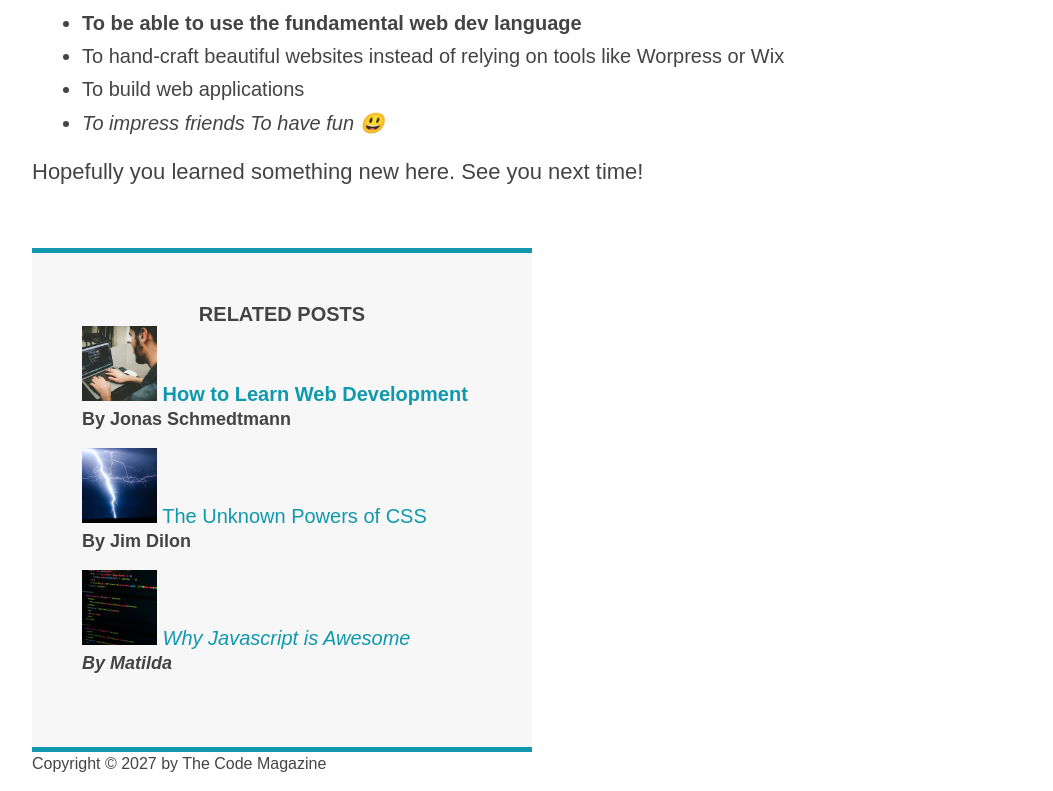
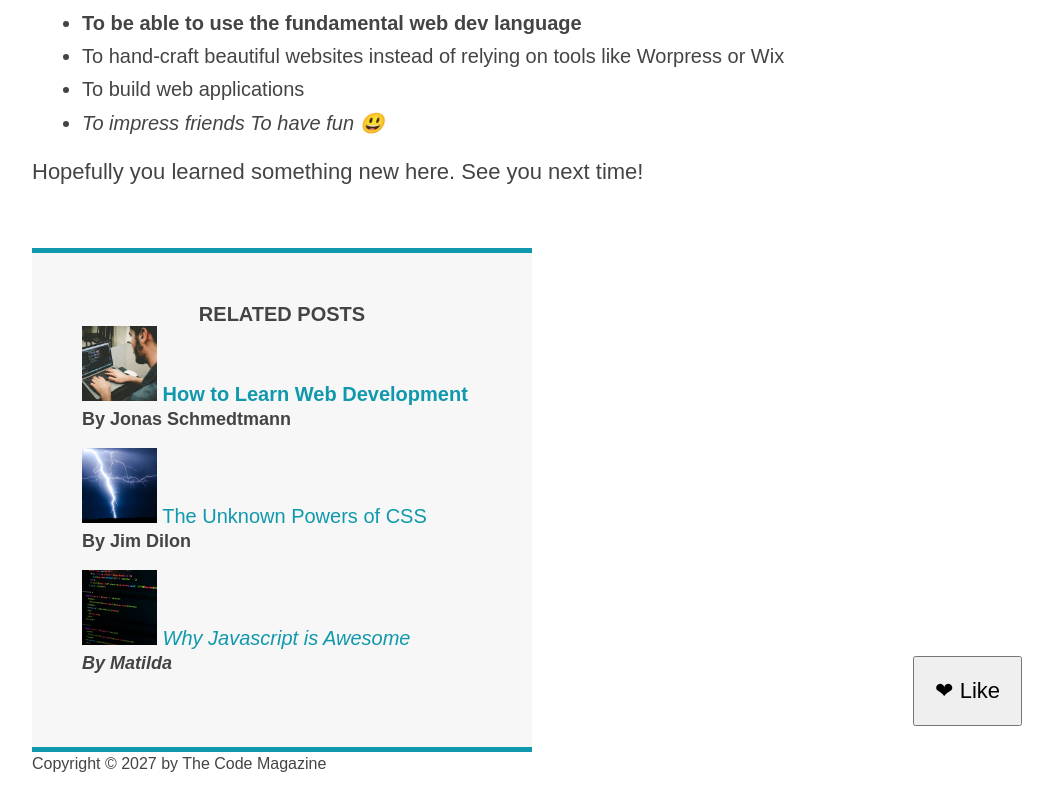
Before and after one commit to barbara-amaral/HTML-CSS-Course, a plain HTML site: page index.html in a window 1280 px wide. Shown: the part 1519-2310 px from the top of the page, without its empty margins (208-1261 px from the left). Drawn offline with Linux system fonts and the light colour scheme.

Commit message:
Demonstrating absolute positioning.

```diff
--- a/index.html
+++ b/index.html
@@ -56,6 +56,7 @@
             height="200px"
             class="post-image"
           />
+          <button>❤ Like</button>
         </header>
 
         <p>
--- a/style.css
+++ b/style.css
@@ -10,6 +10,7 @@
 body {
   font-family: sans-serif;
   color: #444;
+  position: relative;
 }
 
 .container {
@@ -189,3 +190,13 @@ nav a:link {
 nav a:link:last-child {
   margin-right: 0;
 }
+
+button {
+  font-size: 22px;
+  padding: 20px;
+  cursor: pointer;
+
+  position: absolute;
+  bottom: 50px;
+  right: 50px;
+}
```
